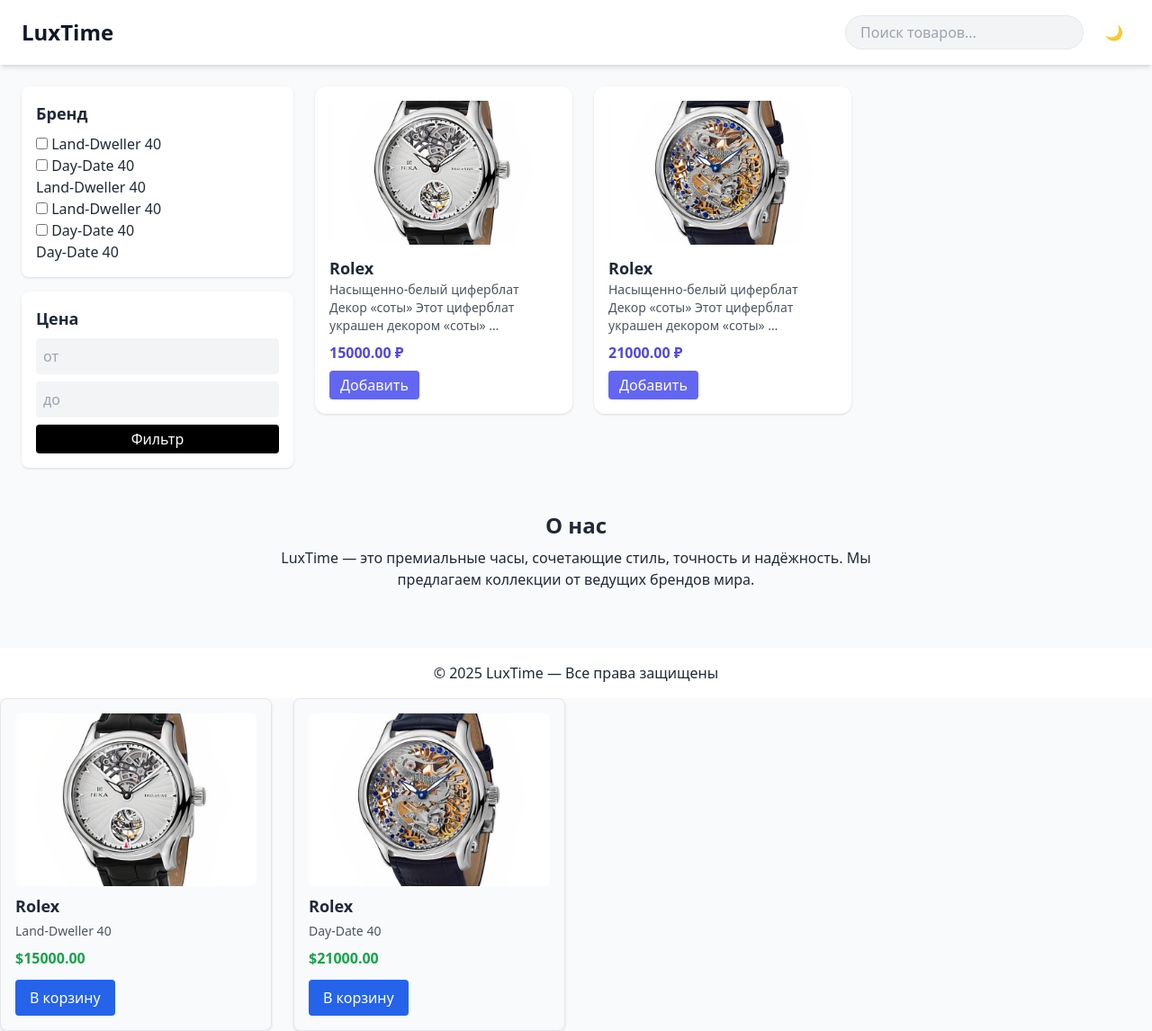
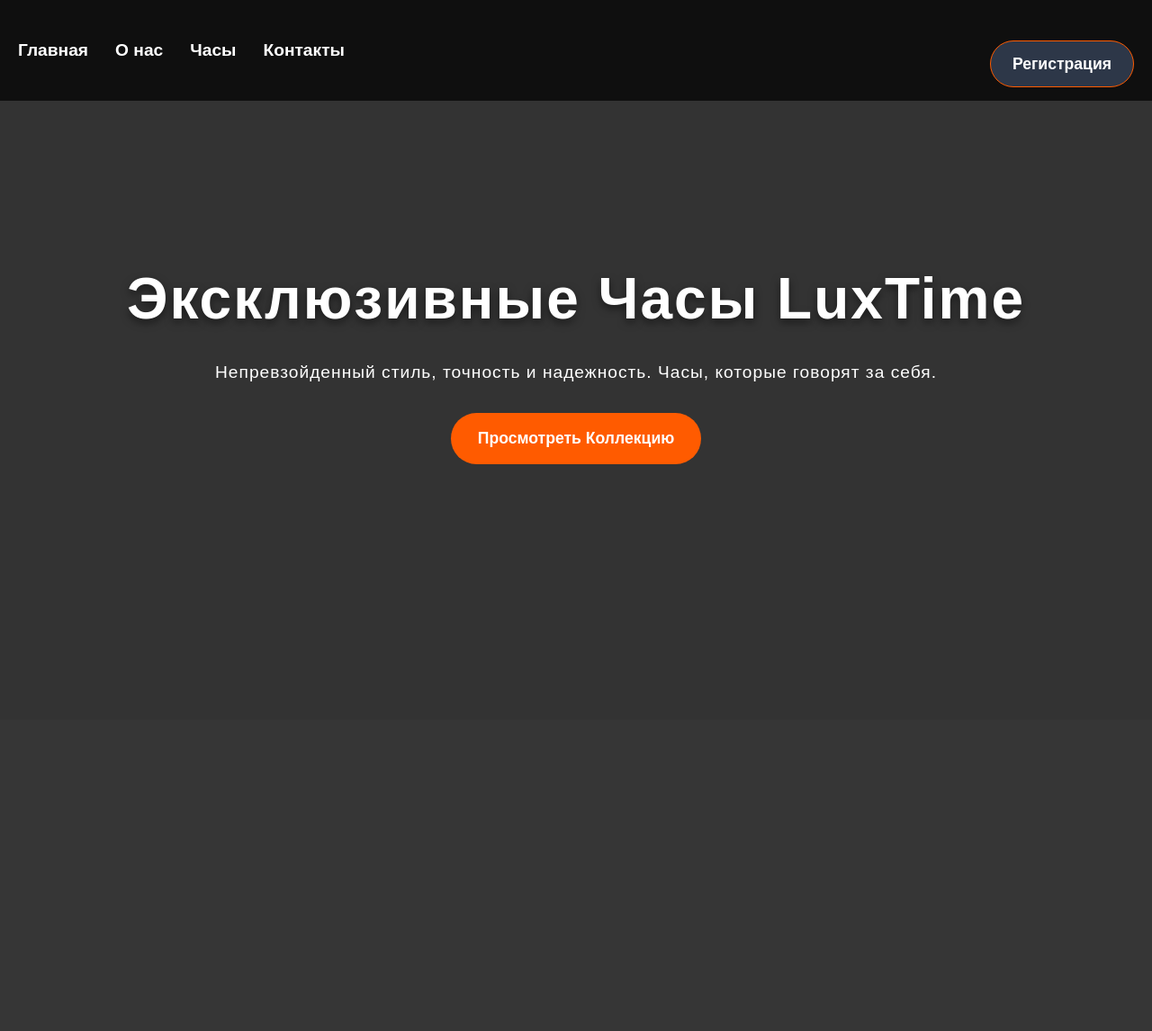
Before and after one commit to Mirbek189/LoL, a Django app: page /main/ in a window 1280 px wide. Shown: the whole page at 90% size. After the commit the page ends 516 px from the top, so only its background shows below. Run offline with Django 5.2, Linux system fonts and the light colour scheme; data comes from the database, SQL or seed files in the repository; both versions use the stored data as it was after the commit; some libraries are stand-ins or nearby versions.

Commit message:
ssssssssssssssss

```diff
--- a/Mylist/main/admin.py
+++ b/Mylist/main/admin.py
@@ -1,5 +1,5 @@
 from django.contrib import admin
-from .models import Product, ProductImage
+from .models import Product, ProductImage, Category
 
 class ProductImageInline(admin.TabularInline):
     model = ProductImage
@@ -9,3 +9,7 @@
 class ProductAdmin(admin.ModelAdmin):
     list_display = ('name', 'brand', 'category', 'price')
     inlines = [ProductImageInline]
+
+@admin.register(Category)
+class CategoryAdmin(admin.ModelAdmin):
+    list_display = ('id', 'name')
--- a/Mylist/main/models.py
+++ b/Mylist/main/models.py
@@ -1,5 +1,10 @@
 from django.db import models
 
+class Category(models.Model):
+    name = models.CharField(max_length=100)
+
+    def __str__(self):
+        return self.name
 
 class Product(models.Model):
     name = models.CharField(max_length=255)
@@ -7,10 +12,10 @@
     brand = models.CharField(max_length=100)
     price = models.DecimalField(max_digits=10, decimal_places=2)
     image = models.ImageField(upload_to='products/')
+    category = models.ForeignKey(Category, on_delete=models.CASCADE)  # добавлено поле
 
     def __str__(self):
         return self.name
-
 
 class ProductImage(models.Model):
     product = models.ForeignKey(Product, on_delete=models.CASCADE, related_name='images')
--- a/Mylist/main/urls.py
+++ b/Mylist/main/urls.py
@@ -4,4 +4,7 @@
 
 urlpatterns = [
     path('', views.home, name='home'),
+    path('registration/', views.registration, name='registration'),
+    path('login/', views.login_user, name='login_user'),
+
 ]
--- a/Mylist/main/views.py
+++ b/Mylist/main/views.py
@@ -1,6 +1,8 @@
-from django.shortcuts import render
+from django.shortcuts import render, redirect
+from pyexpat.errors import messages
+
 from .models import Product
-
+from .forms import RegisterForm
 def home(request):
     selected_brands = request.GET.getlist('brand')
     min_price = request.GET.get('min_price')
@@ -29,3 +31,36 @@
         'max_price': max_price or "",
     }
     return render(request, 'home.html', context)
+
+
+
+
+def registration(request):
+    if request.method == 'POST':
+        form = RegisterForm(request.POST)
+        if form.is_valid():
+            user = form.save()
+            return redirect('login_user')
+    else:
+        form = RegisterForm()
+    return render(request, 'registration.html', {'form': form})
+
+
+
+
+from django.contrib.auth import authenticate, login
+
+def login_user(request):
+    if request.method == 'POST':
+        username = request.POST.get('username')
+        password = request.POST.get('password')
+        user = authenticate(request, username=username, password=password)
+
+        if user is not None:
+            login(request, user)
+            return redirect('home')
+        else:
+            messages.error(request, 'Неверное имя пользователя или пароль.')
+            return redirect('login_user')
+
+    return render(request, 'login.html')
--- a/Mylist/templates/home.html
+++ b/Mylist/templates/home.html
@@ -1,148 +1,146 @@
 <!DOCTYPE html>
-<html lang="ru" class="transition duration-300">
+<html lang="ru">
 <head>
   <meta charset="UTF-8" />
   <meta name="viewport" content="width=device-width, initial-scale=1.0" />
-  <title>LuxTime — Главная</title>
+  <title>LuxTime — Эксклюзивные Часы</title>
   <script src="https://cdn.tailwindcss.com"></script>
+  <style>
+    body {
+      font-family: 'Arial', sans-serif;
+      margin: 0;
+      padding: 0;
+      background: #1a202c;
+      color: white;
+    }
+
+    /* Главный экран */
+    .hero {
+      position: relative;
+      height: 100vh;
+      background: #333;
+      display: flex;
+      justify-content: center;
+      align-items: center;
+      color: white;
+      text-align: center;
+    }
+
+    .hero h1 {
+      font-size: 4rem;
+      font-weight: bold;
+      text-shadow: 0px 4px 10px rgba(0, 0, 0, 0.5);
+      letter-spacing: 2px;
+    }
+
+    .hero p {
+      font-size: 1.2rem;
+      margin-top: 20px;
+      font-weight: 400;
+      letter-spacing: 1px;
+    }
+
+    .hero .btn {
+      background-color: #FF5B00;
+      padding: 15px 30px;
+      border-radius: 50px;
+      font-weight: 600;
+      font-size: 1.1rem;
+      margin-top: 30px;
+      cursor: pointer;
+      transition: background-color 0.3s ease;
+    }
+
+    .hero .btn:hover {
+      background-color: #e53e00;
+    }
+
+    /* Стили для кнопки регистрации */
+    .register-btn {
+      background-color: #2d3748;
+      padding: 15px 30px;
+      border-radius: 50px;
+      font-weight: 600;
+      font-size: 1.1rem;
+      margin-top: 30px;
+      cursor: pointer;
+      border: 1px solid #FF5B00;
+      transition: background-color 0.3s ease;
+    }
+
+    .register-btn:hover {
+      background-color: #FF5B00;
+    }
+
+    /* Навигация */
+    .nav-bar {
+      position: fixed;
+      top: 0;
+      left: 0;
+      right: 0;
+      z-index: 10;
+      display: flex;
+      justify-content: space-between;
+      align-items: center;
+      background-color: rgba(0, 0, 0, 0.7);
+      padding: 15px 20px;
+    }
+
+    .nav-bar ul {
+      list-style: none;
+      display: flex;
+      gap: 30px;
+    }
+
+    .nav-bar a {
+      color: white;
+      text-decoration: none;
+      font-weight: 600;
+      font-size: 1.2rem;
+      transition: color 0.3s ease;
+    }
+
+    .nav-bar a:hover {
+      color: #FF5B00;
+    }
+
+    .nav-bar .register-btn {
+      background-color: #2d3748;
+      padding: 12px 24px;
+      border-radius: 50px;
+      font-weight: 600;
+      font-size: 1.1rem;
+      cursor: pointer;
+      border: 1px solid #FF5B00;
+      transition: background-color 0.3s ease;
+    }
+
+    .nav-bar .register-btn:hover {
+      background-color: #FF5B00;
+    }
+  </style>
 </head>
-<body class="bg-gray-50 text-gray-800 dark:bg-gray-900 dark:text-gray-100 transition duration-300">
+<body>
 
-  <!-- Header -->
-  <header class="flex items-center justify-between px-6 py-4 shadow-md bg-white dark:bg-gray-800 sticky top-0 z-50">
-    <div class="text-2xl font-bold text-gray-900 dark:text-white">LuxTime</div>
-    <div class="flex items-center gap-4">
-      <!-- Search -->
-      <form method="get" class="hidden md:block">
-        <input
-          type="text"
-          name="q"
-          placeholder="Поиск товаров..."
-          value="{{ request.GET.q }}"
-          class="px-4 py-1.5 border rounded-full bg-gray-100 dark:bg-gray-700 dark:border-gray-600 dark:text-white"
-        />
-      </form>
-      <!-- Theme Switch -->
-      <button id="themeToggle" class="p-2 rounded-full hover:bg-gray-200 dark:hover:bg-gray-700">
-        🌙
-      </button>
-    </div>
+  <!-- Навигация -->
+  <header class="nav-bar">
+    <ul>
+      <li><a href="#">Главная</a></li>
+      <li><a href="#">О нас</a></li>
+      <li><a href="#">Часы</a></li>
+      <li><a href="#">Контакты</a></li>
+    </ul>
+    <a href="registration"><button class="register-btn">Регистрация</button></a>
   </header>
 
-  <main class="flex flex-col lg:flex-row gap-6 p-6">
-    <!-- Filters -->
-    <aside class="lg:w-1/4 space-y-4">
-      <div class="bg-white dark:bg-gray-800 p-4 rounded-lg shadow">
-        <h2 class="text-lg font-semibold mb-2">Бренд</h2>
-        <form method="get">
-          {% for brand in brands %}
-            <label class="block">
-              {% for brand in brands %}
-  <label class="block">
-    <input type="checkbox" name="brand" value="{{ brand }}" {% if brand in selected_brands %}checked{% endif %} />
-    {{ brand }}
-  </label>
-{% endfor %}
-
-              {{ brand }}
-            </label>
-          {% endfor %}
-        </form>
-      </div>
-
-      <div class="bg-white dark:bg-gray-800 p-4 rounded-lg shadow">
-        <h2 class="text-lg font-semibold mb-2">Цена</h2>
-        <form method="get" class="flex flex-col gap-2">
-          <input type="number" name="min_price" placeholder="от" class="p-2 rounded bg-gray-100 dark:bg-gray-700" />
-          <input type="number" name="max_price" placeholder="до" class="p-2 rounded bg-gray-100 dark:bg-gray-700" />
-          <button type="submit" class="bg-black text-white dark:bg-white dark:text-black py-1 rounded">Фильтр</button>
-        </form>
-      </div>
-    </aside>
-
-    <!-- Products -->
-    <section class="lg:w-3/4">
-      <div id="productList" class="grid grid-cols-1 sm:grid-cols-2 lg:grid-cols-3 gap-6 animate-fadeIn">
-        {% for product in products %}
-          <div class="bg-white dark:bg-gray-800 p-4 rounded-xl shadow hover:shadow-xl transition cursor-pointer product-card">
-            <img src="{{ product.image.url }}" alt="{{ product.name }}" class="w-full h-40 object-cover rounded-md mb-3">
-            <h3 class="font-semibold text-lg">{{ product.name }}</h3>
-            <p class="text-sm text-gray-600 dark:text-gray-400">{{ product.description|truncatechars:80 }}</p>
-            <div class="mt-2 font-bold text-indigo-600 dark:text-indigo-400">{{ product.price }} ₽</div>
-            <button class="add-to-cart mt-2 bg-indigo-500 text-white px-3 py-1 rounded hover:bg-indigo-600">Добавить</button>
-          </div>
-        {% empty %}
-          <p>Нет товаров по выбранным параметрам.</p>
-        {% endfor %}
-      </div>
-    </section>
-  </main>
-
-  <!-- About -->
-  <section class="p-6 text-center max-w-3xl mx-auto">
-    <h2 class="text-2xl font-bold mb-2">О нас</h2>
-    <p>LuxTime — это премиальные часы, сочетающие стиль, точность и надёжность. Мы предлагаем коллекции от ведущих брендов мира.</p>
+  <!-- Главный экран -->
+  <section class="hero">
+    <div>
+      <h1>Эксклюзивные Часы LuxTime</h1>
+      <p>Непревзойденный стиль, точность и надежность. Часы, которые говорят за себя.</p>
+      <button class="btn">Просмотреть Коллекцию</button>
+    </div>
   </section>
-
-  <footer class="text-center py-4 bg-white dark:bg-gray-800 mt-10">
-    &copy; 2025 LuxTime — Все права защищены
-  </footer>
-
-  <!-- JS -->
-  <script>
-    // Theme toggle
-    const toggle = document.getElementById('themeToggle');
-    const html = document.documentElement;
-    const storedTheme = localStorage.getItem('theme');
-
-    if (storedTheme === 'dark') {
-      html.classList.add('dark');
-    }
-
-    toggle.addEventListener('click', () => {
-      html.classList.toggle('dark');
-      localStorage.setItem('theme', html.classList.contains('dark') ? 'dark' : 'light');
-    });
-
-    // Add to cart (AJAX заглушка)
-    document.querySelectorAll('.add-to-cart').forEach(btn => {
-      btn.addEventListener('click', e => {
-        e.stopPropagation();
-        alert('Товар добавлен в корзину (AJAX-заглушка)');
-      });
-    });
-
-    // Анимация fade-in при загрузке
-    document.getElementById('productList').classList.add('opacity-0');
-    window.addEventListener('load', () => {
-      document.getElementById('productList').classList.remove('opacity-0');
-      document.getElementById('productList').classList.add('opacity-100');
-    });
-  </script>
-
-  <style>
-    @keyframes fadeIn {
-      from { opacity: 0; transform: translateY(10px); }
-      to { opacity: 1; transform: translateY(0); }
-    }
-
-    .animate-fadeIn {
-      animation: fadeIn 0.6s ease-in-out;
-    }
-  </style>
-<div class="grid grid-cols-1 md:grid-cols-3 lg:grid-cols-4 gap-6">
-  {% for product in products %}
-  <div class="border rounded-lg p-4 shadow hover:shadow-lg transition">
-    <img src="{{ product.image.url }}" alt="{{ product.name }}" class="w-full h-48 object-cover rounded-md mb-2" />
-    <h3 class="text-lg font-semibold mb-1">{{ product.name }}</h3>
-    <p class="text-sm text-gray-600 mb-2">{{ product.brand }}</p>
-    <p class="text-green-600 font-bold mb-3">${{ product.price }}</p>
-    <button class="bg-blue-600 text-white px-4 py-2 rounded hover:bg-blue-700 transition">
-      В корзину
-    </button>
-  </div>
-  {% endfor %}
-</div>
 
 </body>
 </html>
```
Also changed, not shown: Mylist/main/forms.py (added, +9 -0 lines), Mylist/templates/login.html (added, +124 -0 lines), Mylist/templates/registration.html (added, +129 -0 lines), Mylist/db.sqlite3, Mylist/main/migrations/0002_category_product_category_productimage.py (added), Mylist/media/products/b1c93192-5887-4740-a135-fe991ca548ad_LE_upscale_balanced_x4_1.jpg (added), Mylist/media/products/c63193de-8920-45f3-a485-57fa592c5f04_LE_upscale_balanced_x4_1.jpg (added).
